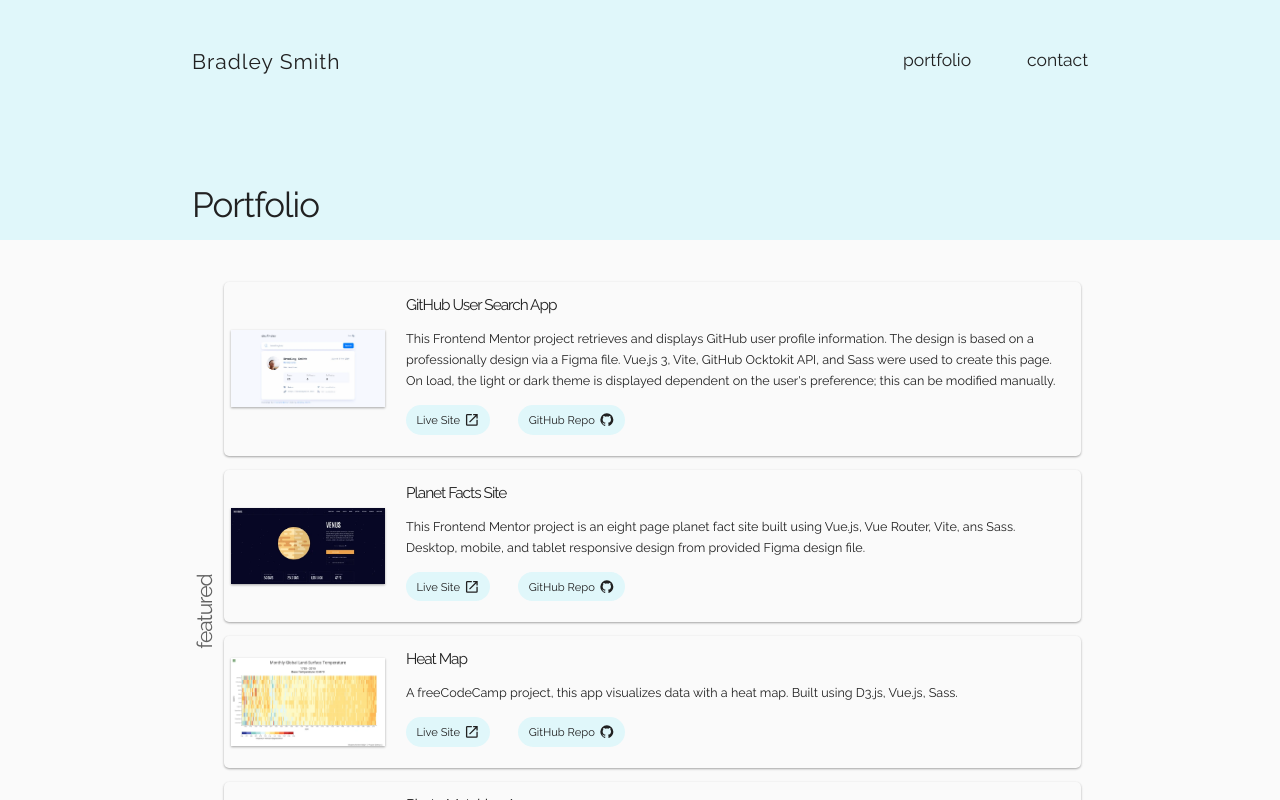
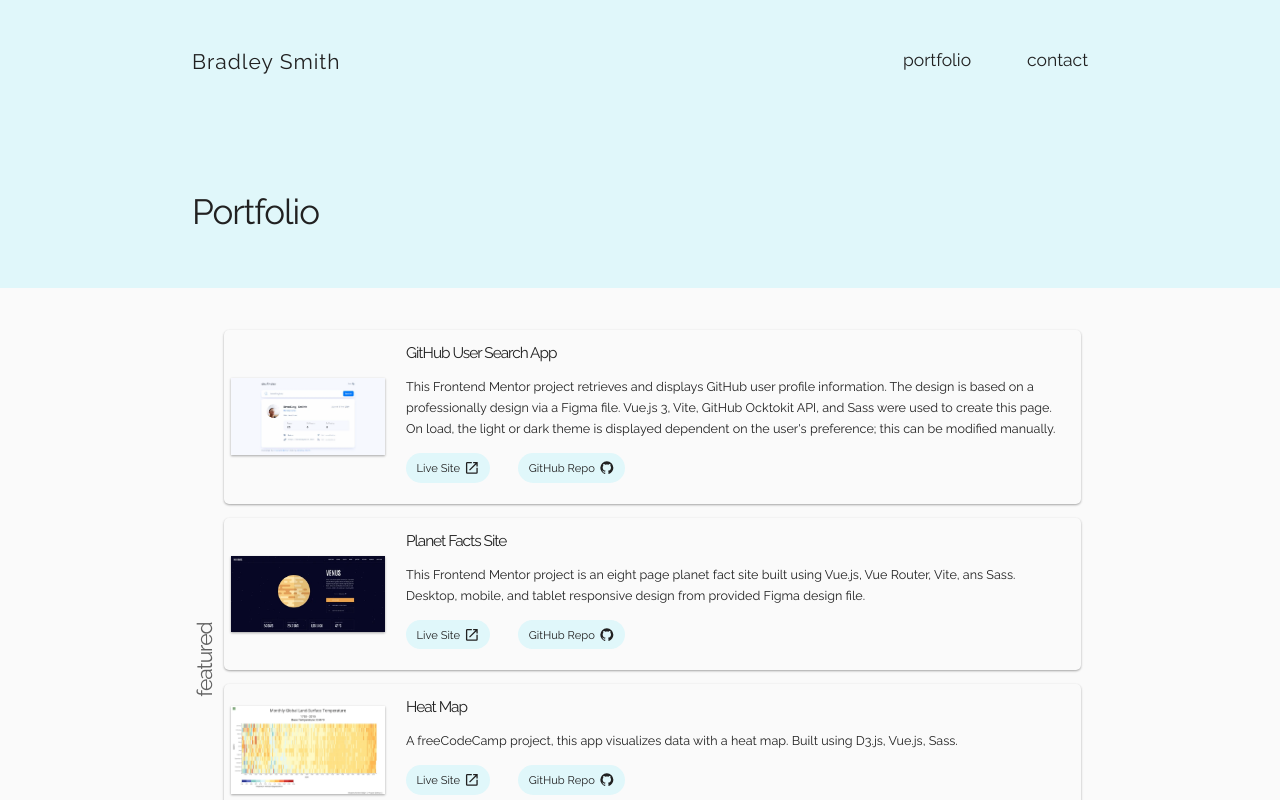
Before and after one commit to bradleyhop/simple-portfolio, a Vue app: page /portfolio in a window 1280 px wide. Shown: the top 800 px of the page. Built offline with nearby package versions, Linux system fonts and the light colour scheme.

Commit message:
fix menu list hover styling; adjust header styling

```diff
--- a/src/components/MenuList.vue
+++ b/src/components/MenuList.vue
@@ -27,9 +27,8 @@ export default {
 
 <style lang="scss" scoped>
 .menu-list {
-  align-content: center;
-  align-self: center;
   display: flex;
+  align-items: center;
   font-size: 1rem;
   list-style: none;
 
--- a/src/components/PageHeader.vue
+++ b/src/components/PageHeader.vue
@@ -49,12 +49,12 @@ export default {
 $nav-border-line: 3px solid #fff;
 
 .port-header {
-  min-height: 10vh;
   background: $lightest-blue;
   margin-bottom: 2rem;
+  min-height: 17vh;
 
   @include tablet-breakpoint {
-    min-height: 30vh;
+    min-height: 36vh;
   }
 }
 
@@ -81,7 +81,7 @@ $nav-border-line: 3px solid #fff;
 
   .port-nav-list {
     // override MenuList component styling
-    & > li:hover {
+    & > li > a:hover {
       border-top: $nav-border-line !important;
     }
   }
@@ -119,7 +119,6 @@ $nav-border-line: 3px solid #fff;
     font-size: 2rem;
     font-weight: lighter;
     letter-spacing: -1px;
-    margin-bottom: 0.5rem;
 
     @include tablet-breakpoint {
       font-size: 2.5rem;
--- a/src/views/HomeView.vue
+++ b/src/views/HomeView.vue
@@ -76,7 +76,6 @@ $shift-content-left: 5vw;
 
 .home-nav {
   display: flex;
-  align-content: center;
   justify-content: flex-end;
   min-height: 8vh;
 
```
